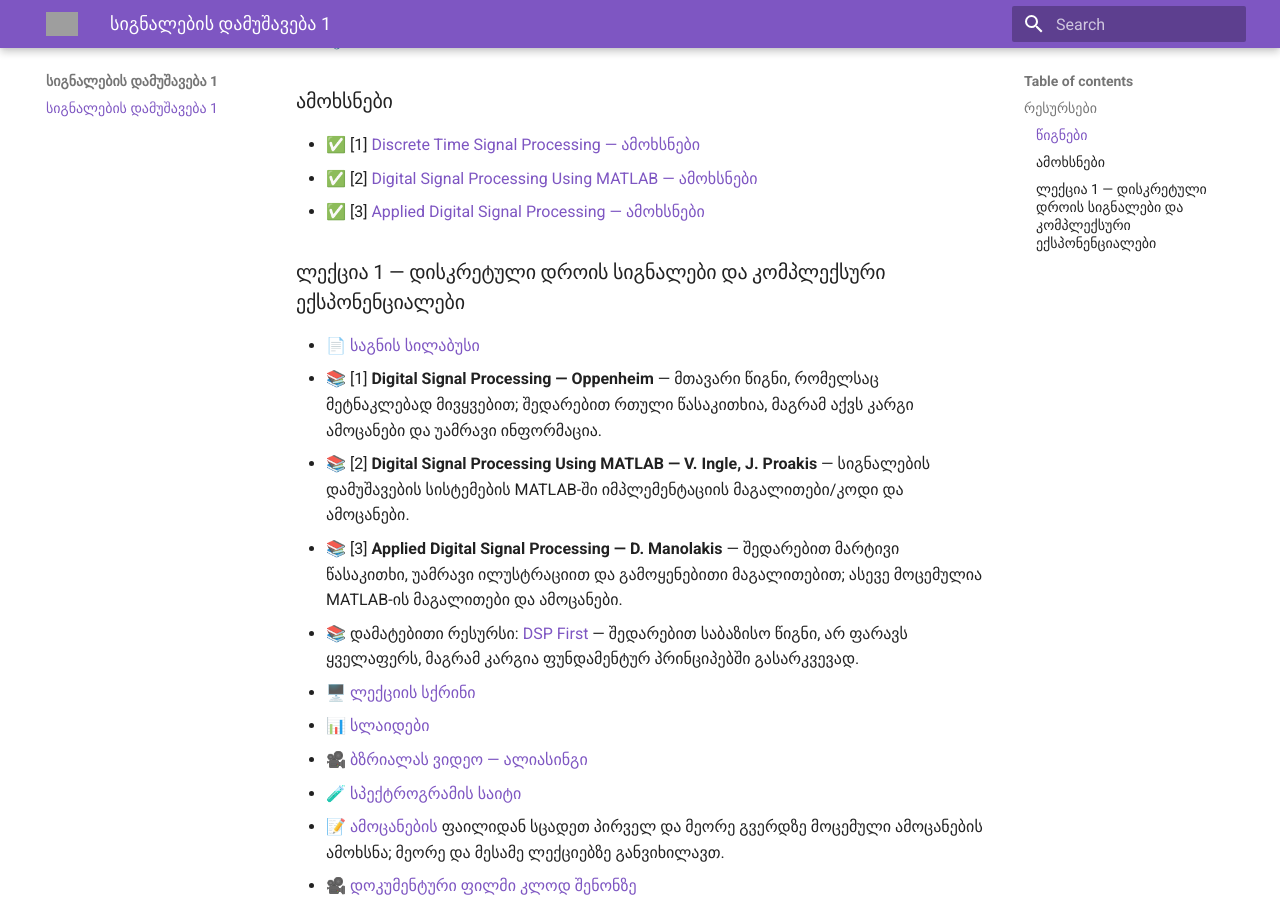
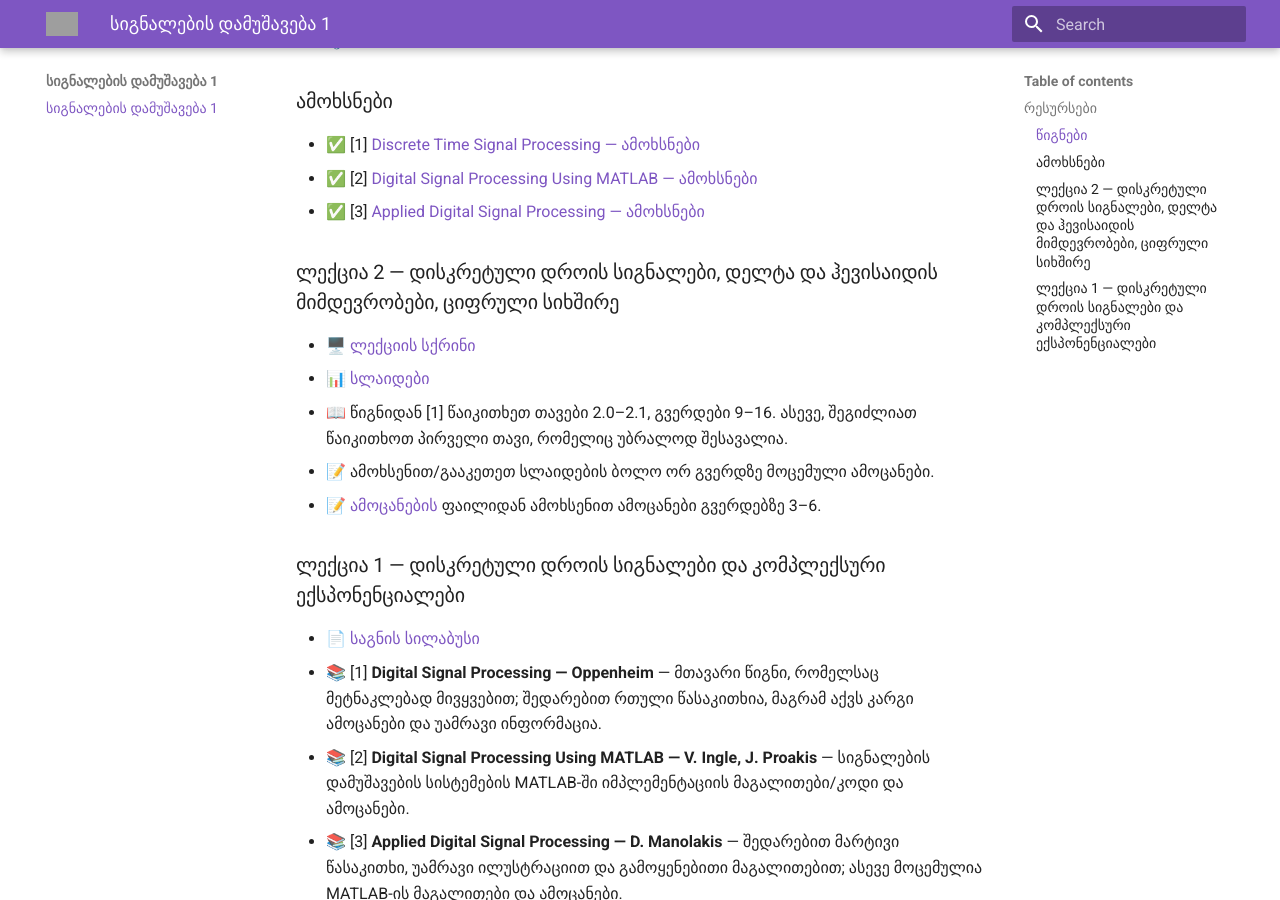
Before and after one commit to gugavar/signal-processing-1-fall-2026, an MkDocs documentation site: the page built from docs/index.md, in a window 1280 px wide and 900 px high, scrolled down 349 px. Built offline with MkDocs 1.6.1 and Material for MkDocs 9.7.7, drawn with Linux system fonts in a browser that asks for light colours; grey boxes are pictures that could not be loaded.

Commit message:
Update index.md

```diff
--- a/docs/index.md
+++ b/docs/index.md
@@ -15,6 +15,14 @@
 - ✅ [2] [Digital Signal Processing Using MATLAB — ამოხსნები](https://drive.google.com/file/d/1nd2ObU4cImYh0R412KcQoaTxOTonJioe/view?usp=sharing)
 - ✅ [3] [Applied Digital Signal Processing — ამოხსნები](https://drive.google.com/file/d/1bpyNl1Ugp6BYxB6EaGVTJMIYeHz6Em-E/view?usp=sharing)
 
+### ლექცია 2 — დისკრეტული დროის სიგნალები, დელტა და ჰევისაიდის მიმდევრობები, ციფრული სიხშირე
+
+- 🖥️ [ლექციის სქრინი](https://drive.google.com/file/d/1omeOhYctsZYl4BfBvOqmreWO4tPswnrU/view?usp=drive_link)
+- 📊 [სლაიდები](https://drive.google.com/file/d/1aS7BNxBEljSvUvVA-pYeGjjhSLoWXCiP/view?usp=sharing)
+- 📖 წიგნიდან [1] წაიკითხეთ თავები 2.0–2.1, გვერდები 9–16. ასევე, შეგიძლიათ წაიკითხოთ პირველი თავი, რომელიც უბრალოდ შესავალია.
+- 📝 ამოხსენით/გააკეთეთ სლაიდების ბოლო ორ გვერდზე მოცემული ამოცანები.
+- 📝 [ამოცანების](https://drive.google.com/file/d/12PsxMPfSZ8c-BUPXkifoBccJrOljaViF/view?usp=sharing) ფაილიდან ამოხსენით ამოცანები გვერდებზე 3–6.
+
 ### ლექცია 1 — დისკრეტული დროის სიგნალები და კომპლექსური ექსპონენციალები
 
 - 📄 [საგნის სილაბუსი](https://drive.google.com/file/d/1LDQy_v9hsBkDCRCJ6Tulr1iZMwyMaY5V/view?usp=drive_link)
```
